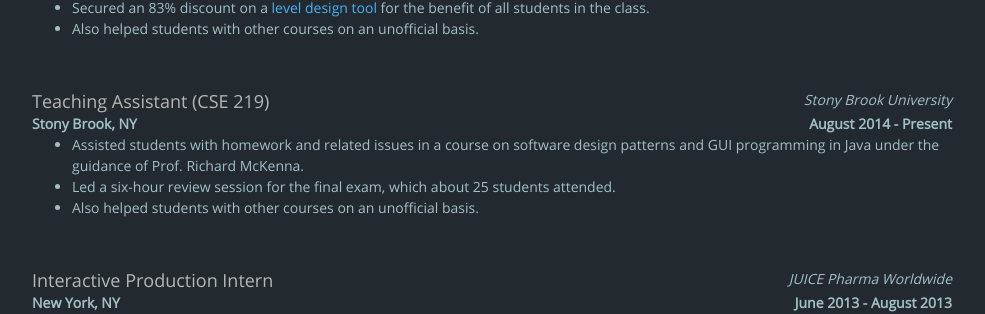
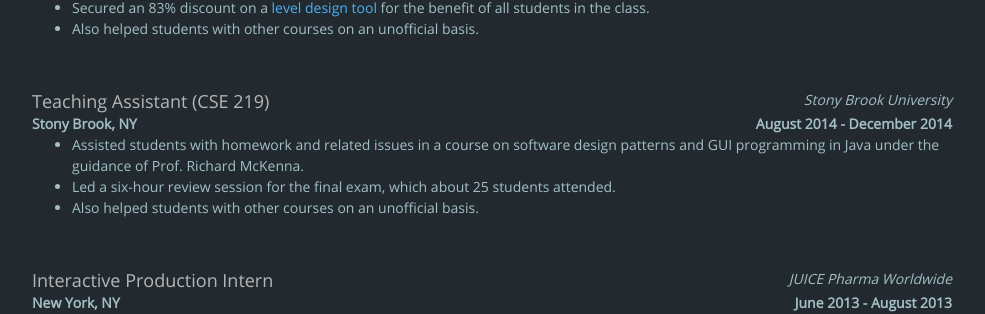
Before and after one commit to JesseTG/jessetg.github.io, a Jekyll site: the page built from about.html, in a window 1280 px wide. Shown: the part 926-1240 px from the top of the page, without its empty margins (148-1133 px from the left). Built offline with Jekyll 4.4.1, drawn with Linux system fonts in a browser that asks for light colours; nearby versions of some CDN libraries; comment, search, counter and statistics services are not loaded.

Commit message:
Added end date for my CSE 219 TA position
- Oops

```diff
--- a/_data/resume.json
+++ b/_data/resume.json
@@ -45,6 +45,7 @@
             "location": "Stony Brook, NY",
             "organization": "Stony Brook University",
             "start": "2014-08-01",
+            "end": "2014-12-01",
             "title": "Teaching Assistant (CSE 219)"
         },
         {
```
